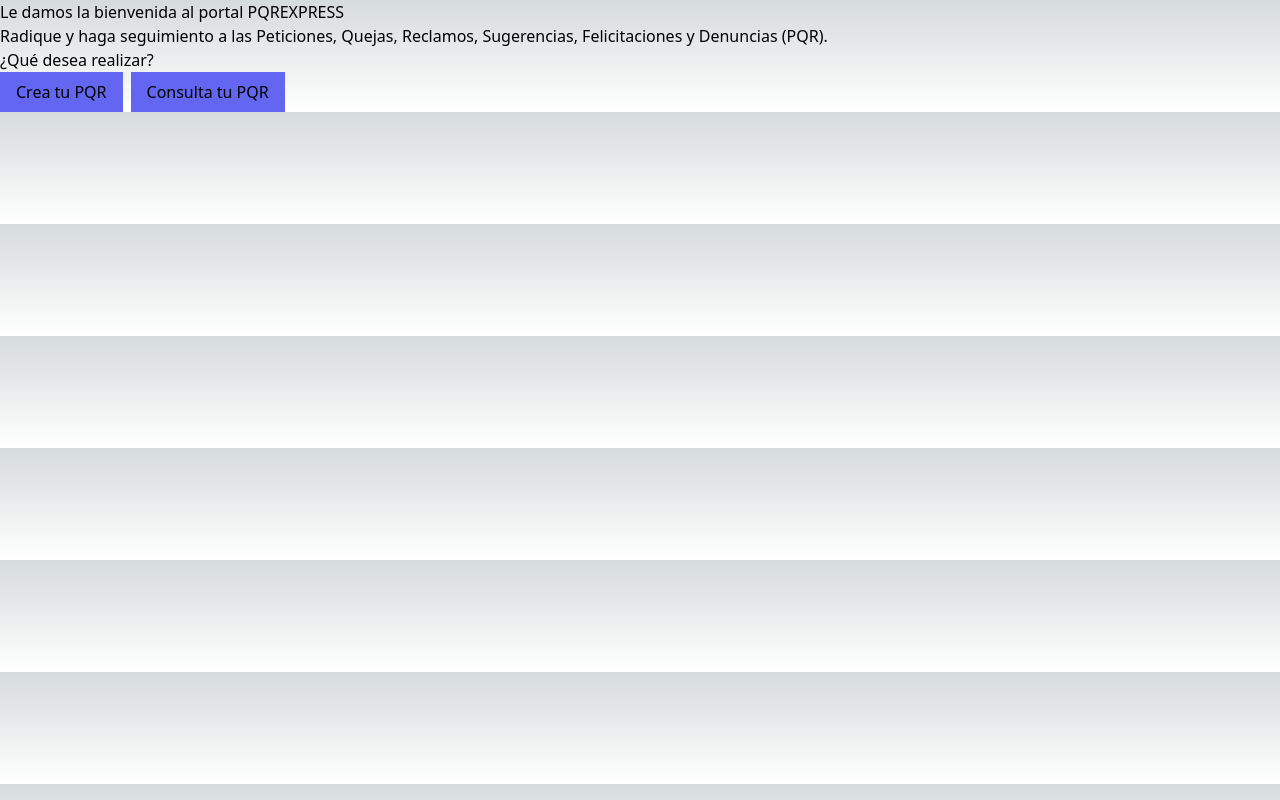
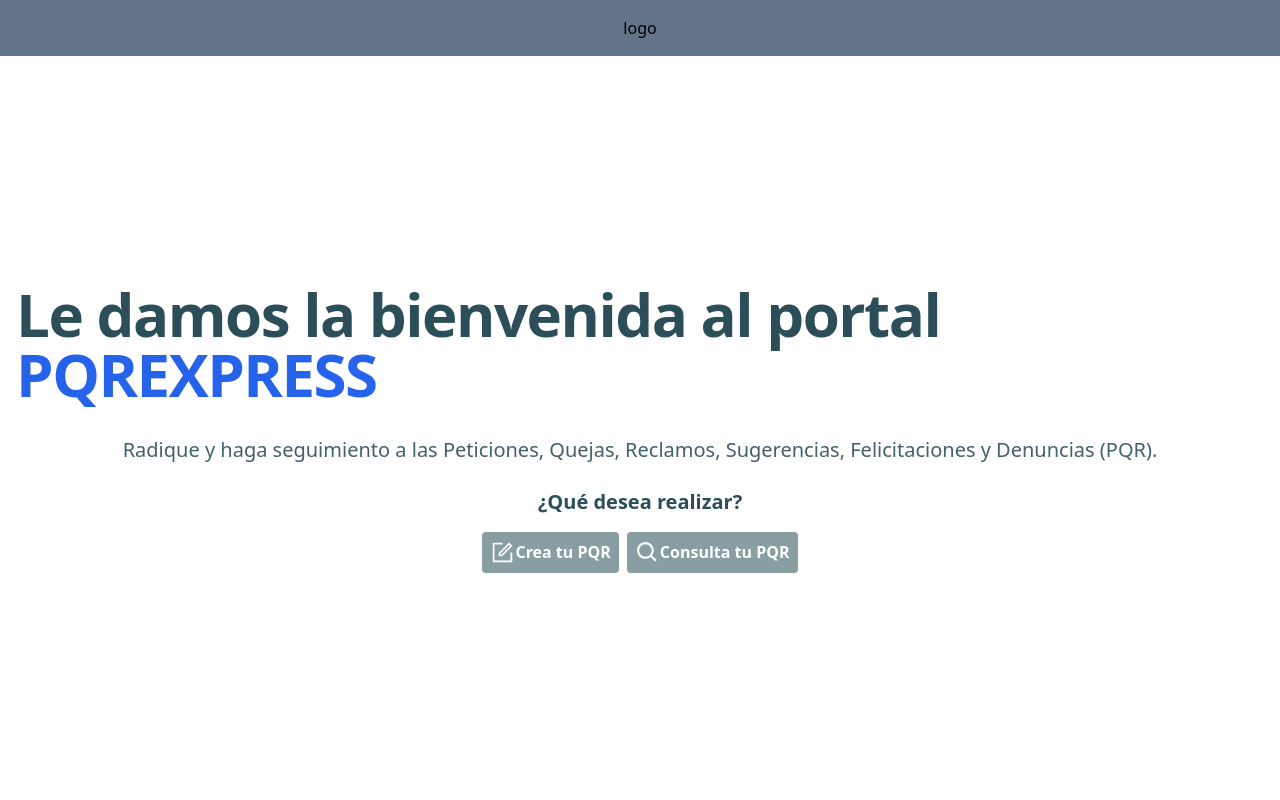
Before and after one commit to BryanBrinez/pqrexpress, a Next.js app: page / in a window 1280 px wide. Built offline with nearby package versions, Linux system fonts and the light colour scheme.

Commit message:
homepage styles made

```diff
--- a/src/app/page.jsx
+++ b/src/app/page.jsx
@@ -1,21 +1,44 @@
 import Link from "next/link";
+import { AiOutlineForm } from "react-icons/ai";
+import { BiSearch } from "react-icons/bi";
 
 export default function Home() {
   return (
-    <main className="">
-      <h1>Le damos la bienvenida al portal PQREXPRESS</h1>
-      <h2>
+    //{dark:bg-black dark:text-white}
+    <main className="w-screen h-screen flex items-center text-black flex-col px-4 bg-white ">
+      <div className="flex items-center justify-center w-screen h-14 bg-slate-500">
+        logo
+      </div>
+
+      <div className="flex-1 flex flex-col items-center justify-center">
+        <h1 className=" mb-4 text-4xl font-extrabold  leading-none tracking-tight text-colorThree md:text-5xl lg:text-6xl ">
+          Le damos la bienvenida al portal
+          <span className="text-blue-600 dark:text-blue-500"> PQREXPRESS</span>
+        </h1>
+
+        <p className="text-lg font-normal mt-4 text-colorTwo lg:text-xl ">
           Radique y haga seguimiento a las Peticiones, Quejas, Reclamos,
           Sugerencias, Felicitaciones y Denuncias (PQR).
-      </h2>
-      <h2>¿Qué desea realizar?</h2>
-      <div className="flex">
-        <Link className="bg-indigo-500 px-4 py-2 mr-2" href="/crear-pqr">
+        </p>
+        <p className="text-lg mt-6 text-colorThree font-semibold lg:text-xl">
+          ¿Qué desea realizar?
+        </p>
+        <div className="flex mt-4">
+          <Link
+            className="flex items-center mr-2 p-2 bg-colorOne text-white font-bold  rounded "
+            href="/crear-pqr"
+          >
+            <AiOutlineForm size={25} />
             Crea tu PQR
           </Link>
-        <Link className="bg-indigo-500 px-4 py-2" href="/consultar-pqr">
+          <Link
+            className="flex items-center p-2 bg-colorOne text-white font-bold  rounded "
+            href="/consultar-pqr"
+          >
+            <BiSearch size={25} />
             Consulta tu PQR
           </Link>
+        </div>
       </div>
     </main>
   );
--- a/tailwind.config.js
+++ b/tailwind.config.js
@@ -13,7 +13,15 @@ module.exports = {
       backgroundColor: {
         'tarjeta': '#CAE2FF',
         'colorOne': '#899EA3',
+        'colorTwo': '#42616A',
+        'colorThree': '#2C4E59',
 
+      },
+
+      textColor: {
+        'colorOne': '#899EA3',
+        'colorTwo': '#42616A',
+        'colorThree': '#2C4E59',
       },
       backgroundImage: {
         'gradient-radial': 'radial-gradient(var(--tw-gradient-stops))',
```
Lines whose indentation alone changed are shown as unchanged.
